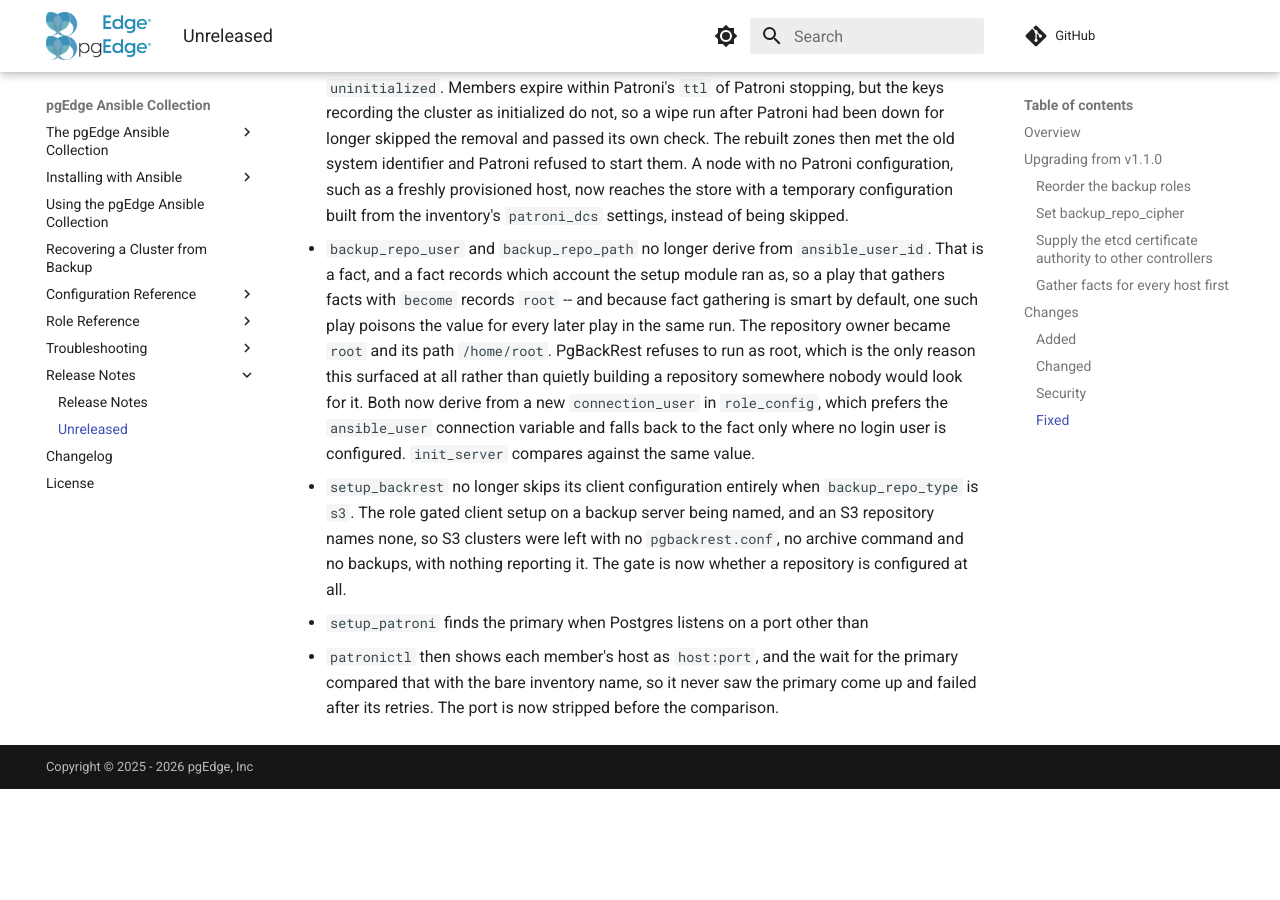
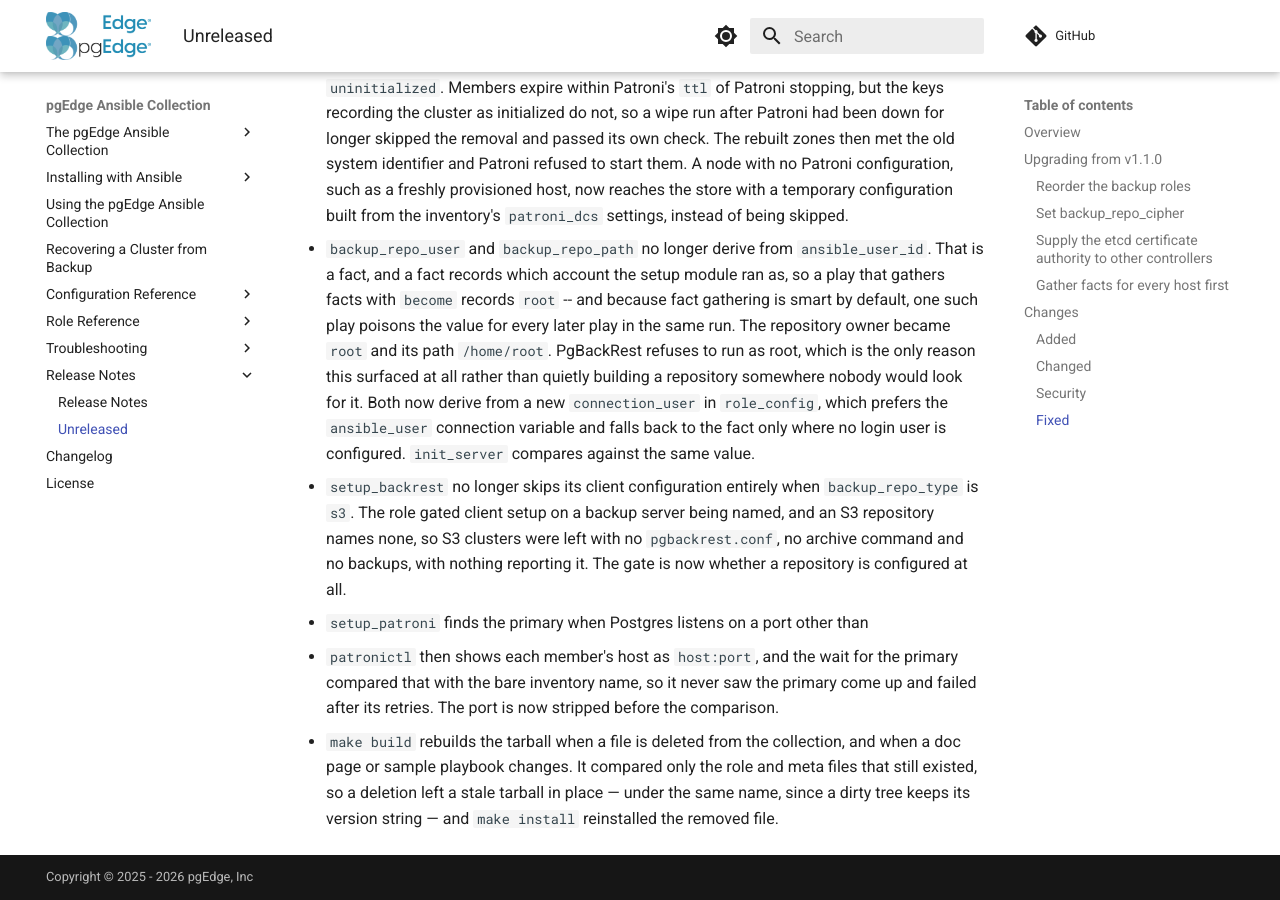
Before and after one commit to pgEdge/pgedge-ansible, an MkDocs documentation site: the page built from docs/release_notes/unreleased.md, in a window 1280 px wide and 900 px high, scrolled down 10460 px. Built offline with MkDocs 1.6.1 and Material for MkDocs 9.7.7, drawn with Linux system fonts in a browser that asks for light colours; comment, search, counter and statistics services are not loaded; before the commit the page ends 11249 px from its top, so only the background shows below that.

Commit message:
Rebuild the collection tarball when a shipped file is deleted
The tarball's prerequisites were the role and meta files that existed at the
time, so deleting one gave make nothing newer to compare and it kept the old
tarball. A dirty tree keeps the same version string across edits, so the stale
tarball also kept its name and "make install" reinstalled the deleted file.

The prerequisites now include the directories as well as the files: removing
a file touches its parent directory, which is newer than the tarball. They also
cover the rest of what the tarball actually ships (docs, sample playbooks, the
README and the other top-level files), not only roles and meta. The top-level
directory itself stays out, because the build writes galaxy.yml and the
tarball there and would never be up to date.

Co-Authored-By: Claude Opus 5.5 (1M context) <noreply@anthropic.com>

```diff
--- a/docs/release_notes/unreleased.md
+++ b/docs/release_notes/unreleased.md
@@ -498,3 +498,8 @@ same play to the top:
   for the primary compared that with the bare inventory name, so it never saw
   the primary come up and failed after its retries. The port is now stripped
   before the comparison.
+- `make build` rebuilds the tarball when a file is deleted from the
+  collection, and when a doc page or sample playbook changes. It compared only
+  the role and meta files that still existed, so a deletion left a stale
+  tarball in place — under the same name, since a dirty tree keeps its version
+  string — and `make install` reinstalled the removed file.
```
Also changed, not shown: 1 other file.
